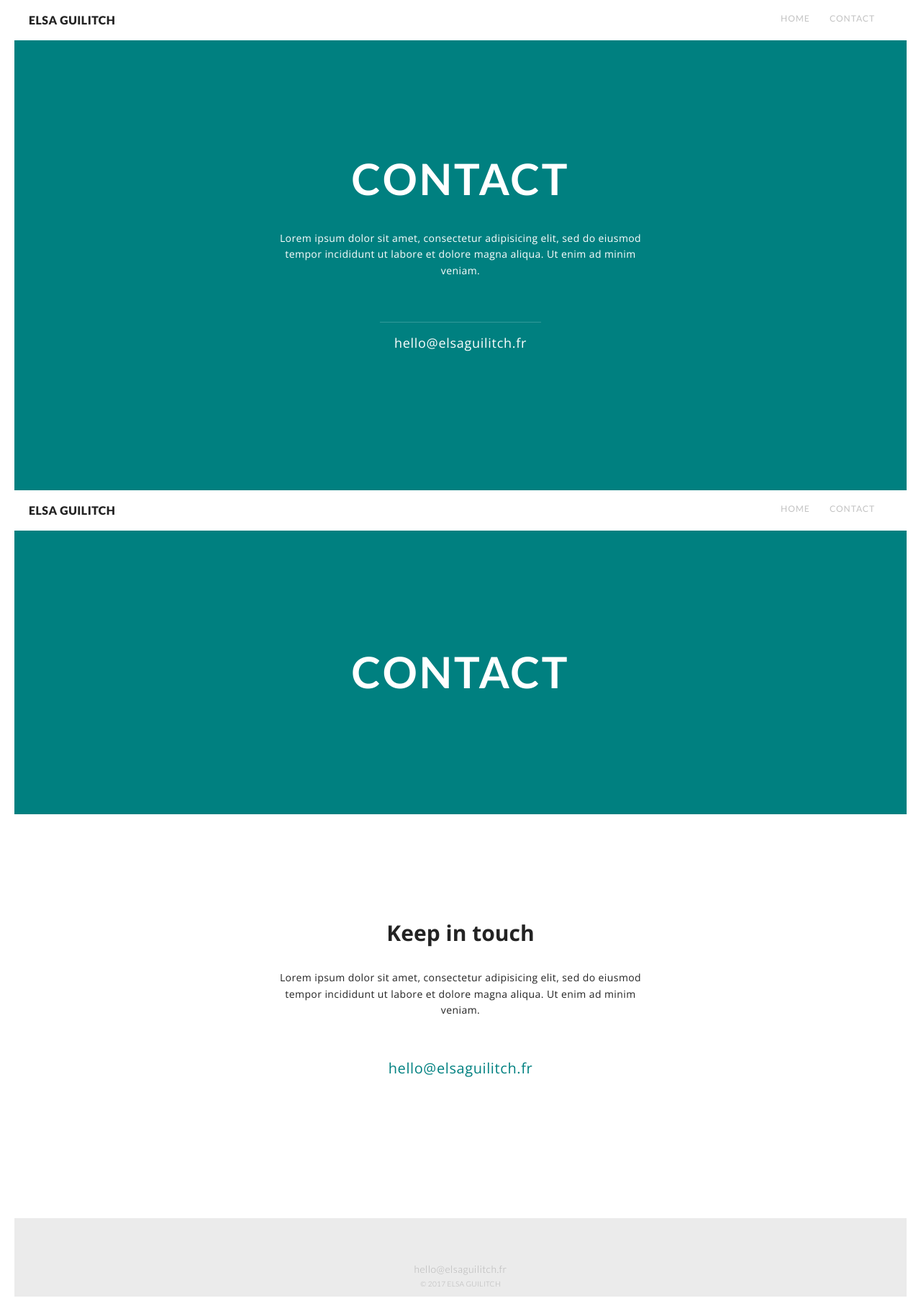
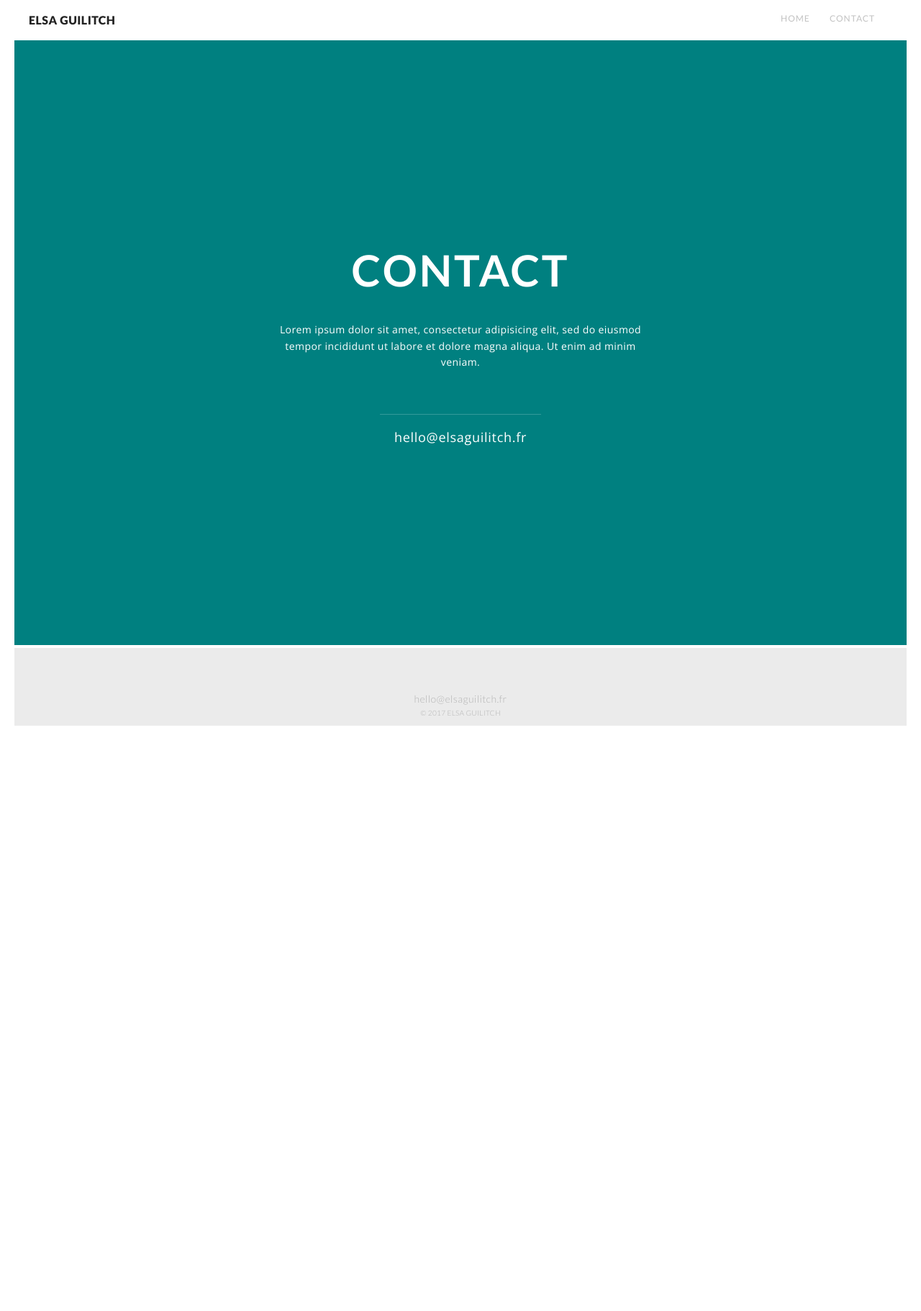
Before and after one commit to ElsaGuilitch/elsaguilitch.github.io, a Jekyll site: the page built from contact.md, in a window 1280 px wide. Shown: the whole page at 72% size. Built offline with Jekyll 4.4.1, drawn with Linux system fonts in a browser that asks for light colours; after the commit the page ends 1028 px from its top, so only the background shows below that.

Commit message:
Contact Design Final

```diff
--- a/_sass/_base.scss
+++ b/_sass/_base.scss
@@ -66,6 +66,8 @@ body {
     padding: 60px 0 10px;
     background-color: $color;
     text-align: center;
+    border-top: 4px solid $white;
+    box-sizing: border-box;
 
     span {
       font-family: 'Lato', sans-serif;
--- a/_sass/_contact.scss
+++ b/_sass/_contact.scss
@@ -1,10 +1,33 @@
 body.contact {
 background-color: teal;
+@media #{$mobile} { background-color: $white; }
 
   section.contact-page-wrapper {
+    height: 100vh;
+    line-height: 100vh;
+    min-height: 540px;
+    margin-top: -$header-size - 4px;
+
+    font-size: 0;
     text-align: center;
-    padding: $s-pad-top $s-pad-sides;
-    @media #{$mobile} { padding: $s-pad-top-mob $s-pad-sides; }
+    padding: 0 $s-pad-sides;
+
+    @media #{$mobile} {
+      height: auto;
+      line-height: normal;
+      min-height: auto;
+      margin-top: 0;
+      padding: $s-pad-top-mob $s-pad-sides  $s-pad-top-mob + 30px;
+      background-color: teal;
+    }
+
+    .content-inner {
+      display: inline-block;
+      vertical-align: middle;
+      line-height: normal;
+      font-size: 1rem;
+      margin-top: $header-size / 2;
+    }
 
     h1 {
       font-family: 'Lato', sans-serif;
@@ -21,6 +44,7 @@ background-color: teal;
     .custom-description {
       font-weight: 300;
       margin-top: 30px;
+      @media #{$ipad-portrait} { max-width: 70%; }
     }
 
     a {
@@ -29,7 +53,6 @@ background-color: teal;
       color: $white;
       text-decoration: none;
       margin-top: 60px;
-      // padding: 0 20px 14px 20px;
       padding: 20px 20px 12px 20px;
     }
 
@@ -67,9 +90,10 @@ background-color: teal;
       z-index: 1;
       display: block;
       font-family: 'Lato', sans-serif;
-      font-size: 1em;
-      font-weight: 400;
-      color: darken(teal, 10%);
+      font-size: 0.8em;
+      font-weight: 100;
+      letter-spacing: 0.04em;
+      color: $white;
       font-style: italic;
       text-shadow: none;
       text-transform: none;
@@ -95,124 +119,7 @@ background-color: teal;
 
     a:hover span:last-child,
     a:focus span:last-child {
-      opacity: 1;
-      @include transform(translateY(0%));
-    }
-  }
-
-
-  /// ----------------------------------------------
-
-
-  section.header-contact-wrapper {
-    height: 390px;
-    line-height: 390px;
-    text-align: center;
-    background-color: teal;
-
-    @media #{$mobile} {
-      height: 260px;
-      line-height: 260px;
-      padding: 0 30px;
-    }
-
-    .multiline {
-      display: inline-block;
-      line-height: normal;
-      vertical-align: middle;
-    }
-
-    h1 {
-      font-family: 'Lato', sans-serif;
-      font-size: 60px;
-      color: white;
-      font-weight: 700;
-      letter-spacing: 0.05em;
-      text-align: center;
-      line-height: 1.4em;
-      text-transform: uppercase;
-      @media #{$mobile} { font-size: 26px; }
-    }
-  }
-
-  section.contact-wrapper {
-    $color: teal;
-
-    margin-top: 4px;
-    text-align: center;
-    background-color: $white;
-    padding: $s-pad-top $s-pad-sides;
-    @media #{$mobile} { padding: $s-pad-top-mob $s-pad-sides; }
-
-    a {
-      position: relative;
-      display: inline-block;
-      color: $color;
-      text-decoration: none;
-      margin-top: 60px;
-      padding: 0 20px 14px 20px;
-    }
-
-    a::after {
-      position: absolute;
-      top: 0;
-      left: 0;
-      width: 100%;
-      height: 1px;
-      content: '';
-      background: $color;
-      opacity: 0.2;
-      $transition: opacity 0.3s, height 0.3s;
-      @include transition($transition);
-    }
-
-    a::after {
-      top: 100%;
-      opacity: 0;
-      $transition: transform 0.3s, opacity 0.3s;
-      @include transition($transition);
-      @include transform(translateY(-22px));
-    }
-
-    a span:first-child {
-      z-index: 2;
-      display: block;
-      font-weight: 400;
-      font-size: 20px;
-      letter-spacing: 0.03em;
-    }
-
-    a span:last-child {
-      z-index: 1;
-      display: block;
-      font-family: 'Lato', sans-serif;
-      font-size: 1em;
-      font-weight: 300;
-      color: darken($color, 4%);
-      font-style: italic;
-      text-shadow: none;
-      text-transform: none;
-      padding: 20px 0 0 0;
-      opacity: 0;
-      $transition: transform 0.3s, opacity 0.3s;
-      @include transition($transition);
-      @include transform(translateY(-100%));
-    }
-
-    a:hover::before,
-    a:focus::before {
-      height: 6px;
-    }
-
-    a:hover::after,
-    a:focus::after {
-      opacity: 1;
-      @include transform(translateY(0px));
-    }
-
-    a:hover span:last-child,
-    a:focus span:last-child {
-      opacity: 1;
+      opacity: 0.5;
       @include transform(translateY(0%));
     }
   }
--- a/_sass/_env.scss
+++ b/_sass/_env.scss
@@ -17,6 +17,7 @@ $martin-color: #30b9c2;
 
 // Variables
 
+$header-size: 56px;
 $s-pad-top: 150px;
 $s-pad-top-mob: 80px;
 $s-pad-sides: 7%;
--- a/contact.md
+++ b/contact.md
@@ -7,37 +7,12 @@ body_class: contact
 ---
 
 <section class="contact-page-wrapper">
-    <h1 class="custom-main-title">Contact</h1>
-    <p class="custom-description center white">Lorem ipsum dolor sit amet, consectetur adipisicing elit, sed do eiusmod tempor  incididunt ut labore et dolore magna aliqua. Ut enim ad minim veniam.</p>
 
-    <a href="mailto:hello@elsaguilitch.fr"><span>hello@elsaguilitch.fr</span><span>Contactez-moi</span></a>
+    <div class="content-inner">
+        <h1 class="custom-main-title">Contact</h1>
+        <p class="custom-description center white">Lorem ipsum dolor sit amet, consectetur adipisicing elit, sed do eiusmod tempor  incididunt ut labore et dolore magna aliqua. Ut enim ad minim veniam.</p>
+
+        <a href="mailto:hello@elsaguilitch.fr"><span>hello@elsaguilitch.fr</span><span>Contactez-moi</span></a>
+    </div>
+
 </section>
-
-
-
-
-<header class="header">
-    <a class="logo" href="/" title="Elsa Guilitch">
-        Elsa <span>Guilitch</span>
-    </a>
-
-    <nav class="nav-wrapper">
-        <ul>
-            <li><a href="/" title="Home">Home</a></li>
-            <li><a href="/contact" title="Contact">Contact</a></li>
-        </ul>
-    </nav>
-</header>
-
-<section class="header-contact-wrapper">
-    <span class="multiline">
-        <h1 class="custom-main-title">Contact</h1>
-    </span>
-</section>
-
-<section class="contact-wrapper">
-    <h1 class="custom-title center black">Keep in touch</h1>
-    <p class="custom-description center black">Lorem ipsum dolor sit amet, consectetur adipisicing elit, sed do eiusmod tempor incididunt ut labore et dolore magna aliqua. Ut enim ad minim veniam.</p>
-
-    <a href="mailto:hello@elsaguilitch.fr"><span>hello@elsaguilitch.fr</span><span>Contactez-moi</span></a>
-</section>
```
